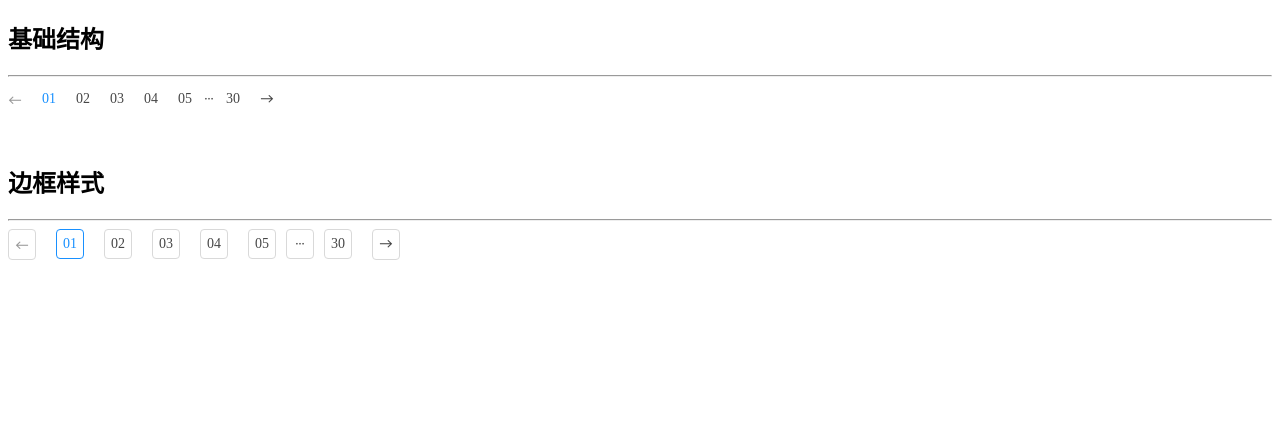
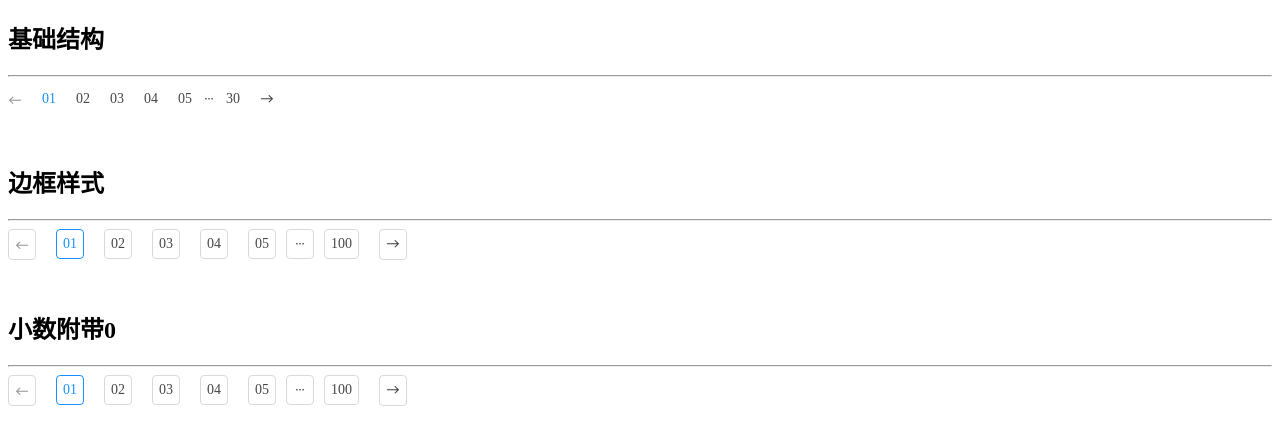
Before and after one commit to guapi233/antDesign-fake, a Vue app: page /Pagination in a window 1280 px wide. Shown: the top 444 px of the page. Built offline with nearby package versions, Linux system fonts and the light colour scheme.

Commit message:
closed:由于filter内部无法访问Vue实例，取消附带0特性

```diff
--- a/components/Pagination.vue
+++ b/components/Pagination.vue
@@ -90,7 +90,7 @@ export default {
   props: {
     // 总得数据量
     count: {
-      type: Number,
+      type: [Number, String],
       default: 1,
     },
     // 页码是否附带边框
--- a/examples/test/Pagination.vue
+++ b/examples/test/Pagination.vue
@@ -5,7 +5,11 @@
     </blockarea>
 
     <blockarea title="边框样式">
-      <c-pagination :count="30" hasBorder></c-pagination>
+      <c-pagination :count="100" hasBorder></c-pagination>
+    </blockarea>
+
+    <blockarea title="小数附带0">
+      <c-pagination :count="100" hasBorder hasZero></c-pagination>
     </blockarea>
   </div>
 </template>
```
Also changed, not shown: 1 other file (tests, documents, lock files or other folders).
